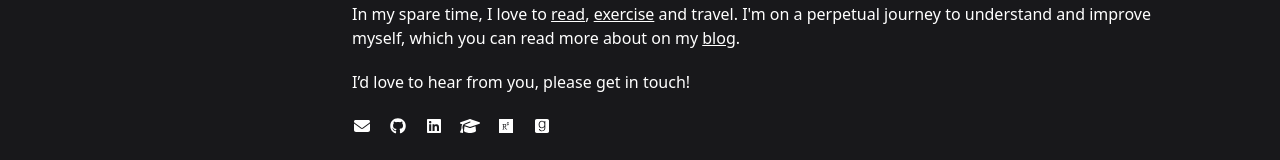
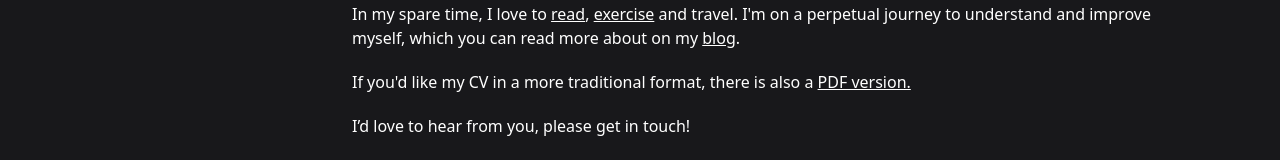
Before and after one commit to simonrose121/simon-rose.co.uk, a Next.js app: page / in a window 1280 px wide. Shown: the part 522-682 px from the top of the page. Built offline with nearby package versions, Linux system fonts and the light colour scheme.

Commit message:
feat: add pdf cv version

```diff
--- a/components/Profile/Profile.tsx
+++ b/components/Profile/Profile.tsx
@@ -90,6 +90,12 @@ export const Profile: React.FC = () => {
 					</Link>
 					.
 				</p>
+				<p>
+					If you&apos;d like my CV in a more traditional format, there is also a{' '}
+					<Link href="/simon-rose-cv.pdf" className="inline underline">
+						PDF version.
+					</Link>
+				</p>
 				<p>I’d love to hear from you, please get in touch!</p>
 				<div className="flex gap-4 md:prose-lg">
 					{socialNetworks.map(social => (
```
Also changed, not shown: 1 other file (tests, documents, lock files or other folders).
